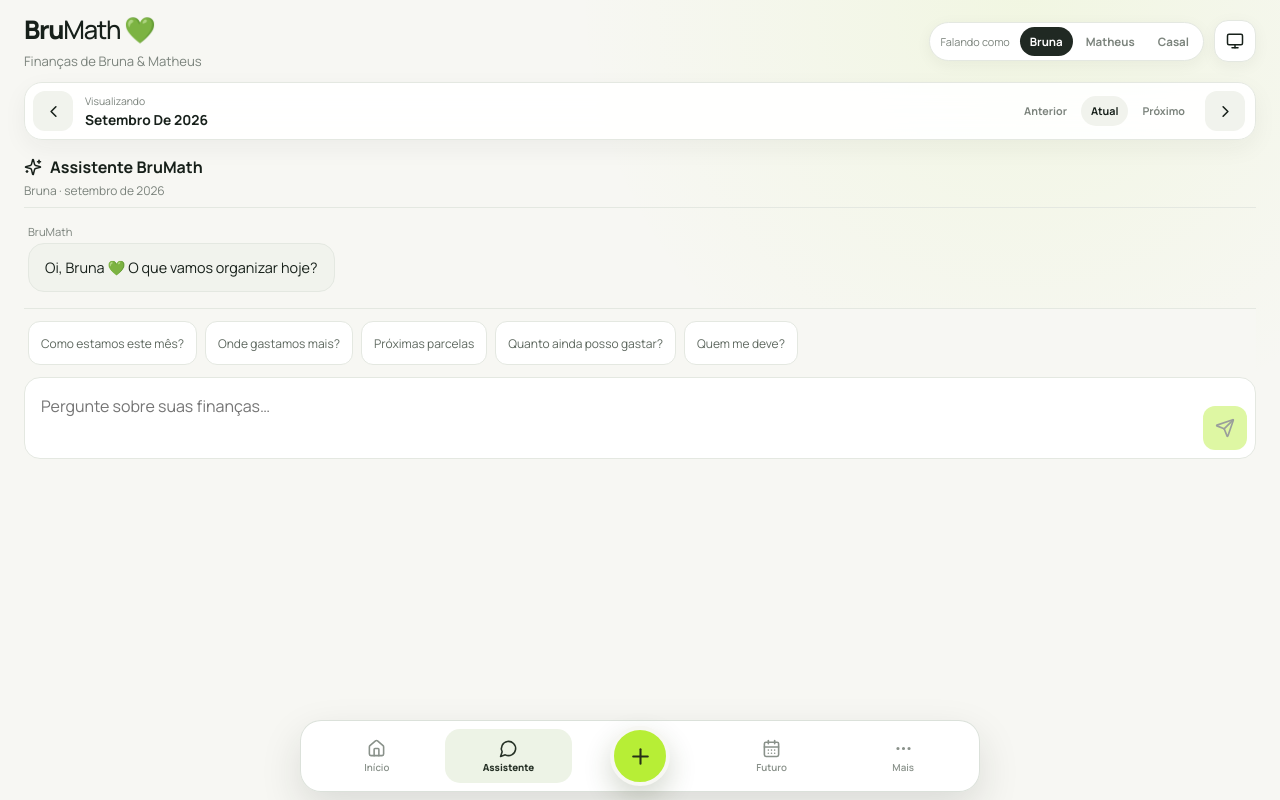
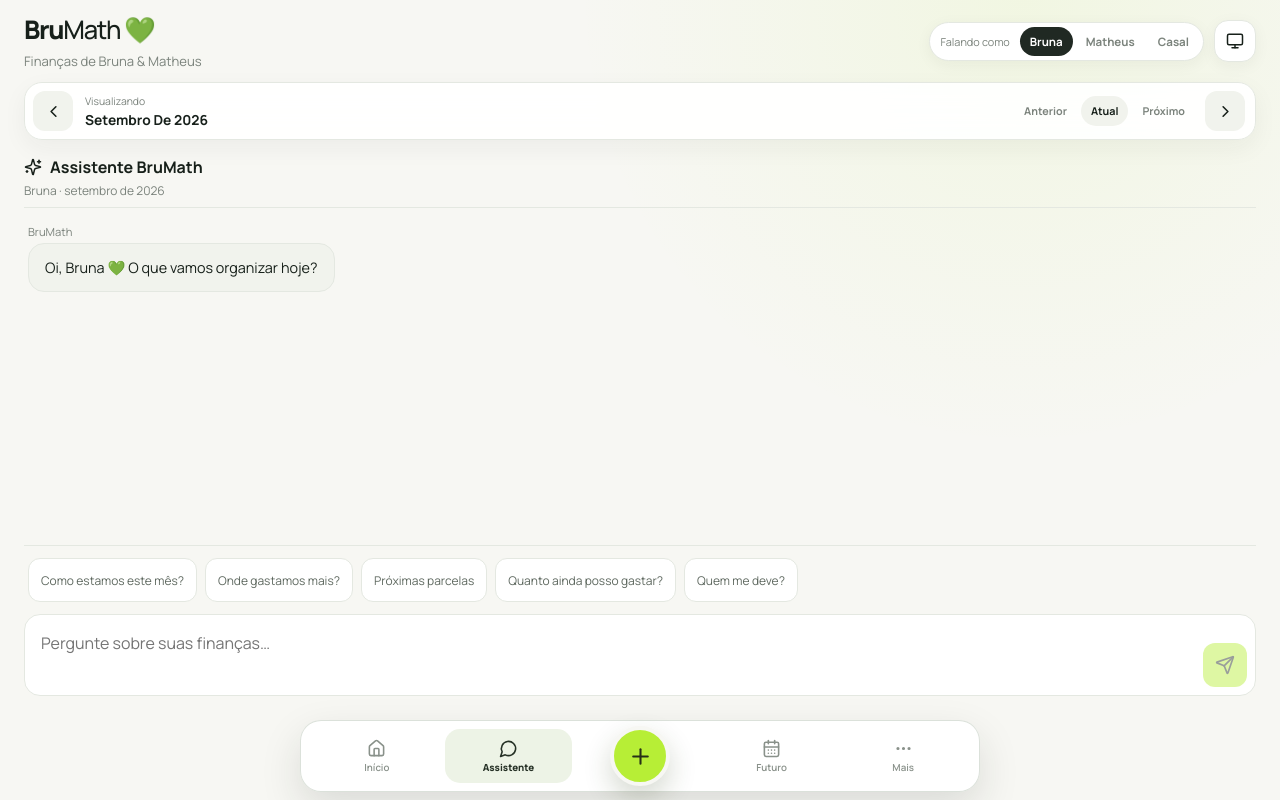
Before and after one commit to buraven/BruMath, a Next.js app: page / in a window 1280 px wide. Both pictures are taken after a click on the button "Abrir conversa completa". Built offline with nearby package versions, Linux system fonts and the light colour scheme.

Commit message:
fix: tighten assistant chat layout

```diff
--- a/app/globals.css
+++ b/app/globals.css
@@ -1812,6 +1812,16 @@ button {
 /* Home header keeps the same identity with room for profile controls. */
 .app-shell:has([data-assistant-chat]) .topbar { flex-wrap: wrap; gap: var(--space-2); padding-block: var(--space-3); }
 .app-shell:has([data-assistant-chat]) .topbar-actions { flex-wrap: wrap; max-width: 100%; }
+.app-shell:has([data-assistant-chat]) .app-workspace {
+  display: grid;
+  grid-template-rows: auto minmax(0, 1fr);
+  block-size: calc(100dvh - var(--bottom-nav-reserve));
+}
+.app-shell:has([data-assistant-chat]) .page {
+  display: flex;
+  flex-direction: column;
+  min-height: 0;
+}
 .app-shell:has([data-home]) aside > div:first-child { display: none; }
 .app-shell:has([data-home]) .topbar { flex-wrap: wrap; gap: var(--space-3); }
 .app-shell:has([data-home]) .topbar-actions { flex-wrap: wrap; max-width: 100%; gap: var(--space-2); }
@@ -1822,6 +1832,12 @@ button {
   .fab-wrap { bottom: calc(max(var(--space-2), env(safe-area-inset-bottom)) + 6px); }
   .mobile-more-menu { bottom: calc(max(var(--space-2), env(safe-area-inset-bottom)) + 80px); }
   .bottom-nav-add-slot { min-width: 0; }
+}
+
+@media (min-width: 1440px) and (hover: hover) and (pointer: fine) {
+  .app-shell:has([data-assistant-chat]) .app-workspace {
+    block-size: calc(100dvh - (var(--space-6) * 2));
+  }
 }
 
 @media (prefers-reduced-motion: reduce) {
--- a/features/assistant/AssistantChat.module.css
+++ b/features/assistant/AssistantChat.module.css
@@ -1,7 +1,8 @@
 .chat {
   display: grid;
-  grid-template-rows: auto auto auto;
+  grid-template-rows: auto minmax(0, 1fr) auto;
   grid-template-columns: minmax(0, 1fr);
+  flex: 1 1 auto;
   min-width: 0;
   min-height: 0;
   overflow: hidden;
@@ -26,7 +27,6 @@
   overflow-y: auto;
   overscroll-behavior: contain;
   min-height: 0;
-  max-block-size: min(50dvh, 34rem);
   display: flex;
   flex-direction: column;
   justify-content: flex-start;
```
Also changed, not shown: 1 other file (tests, documents, lock files or other folders).
